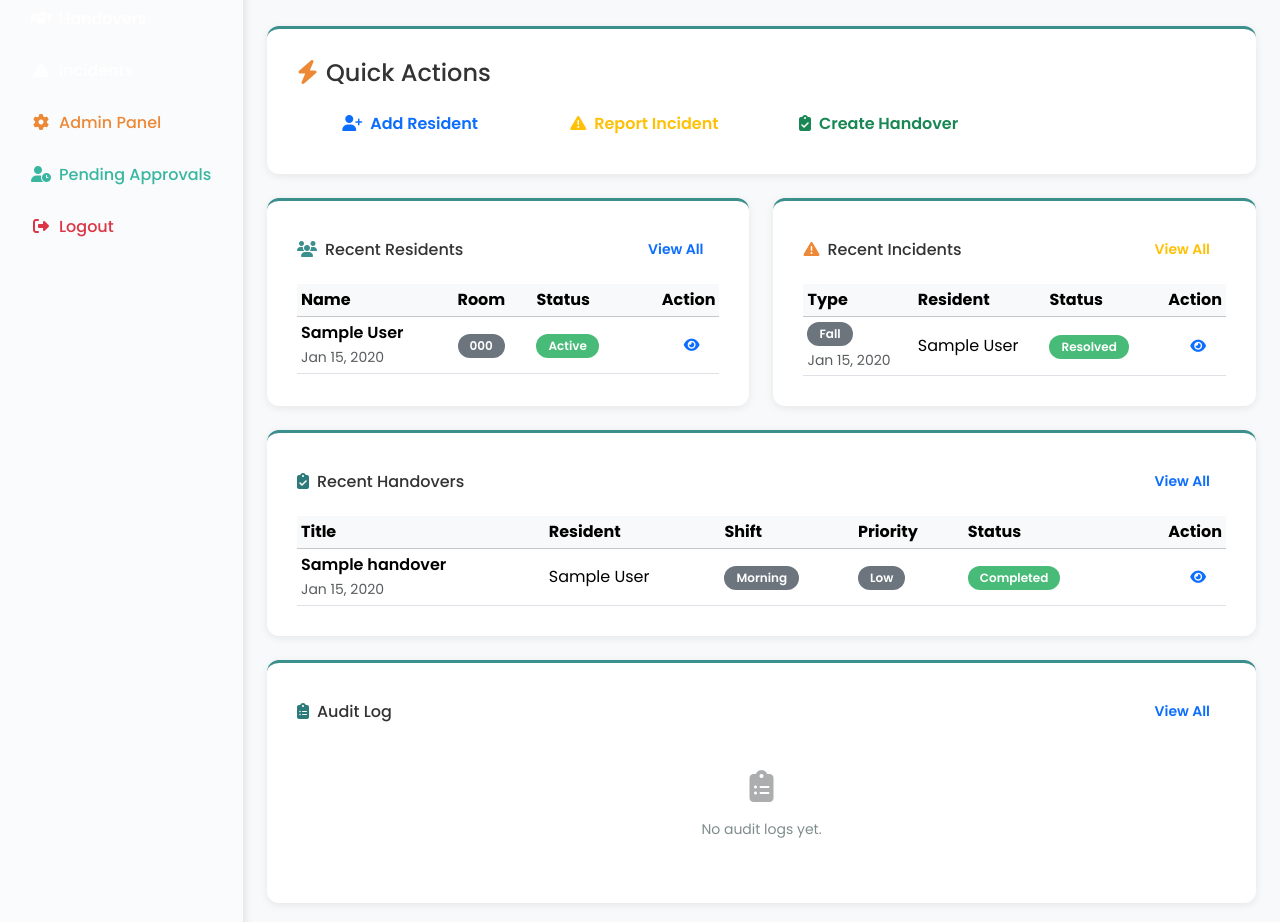
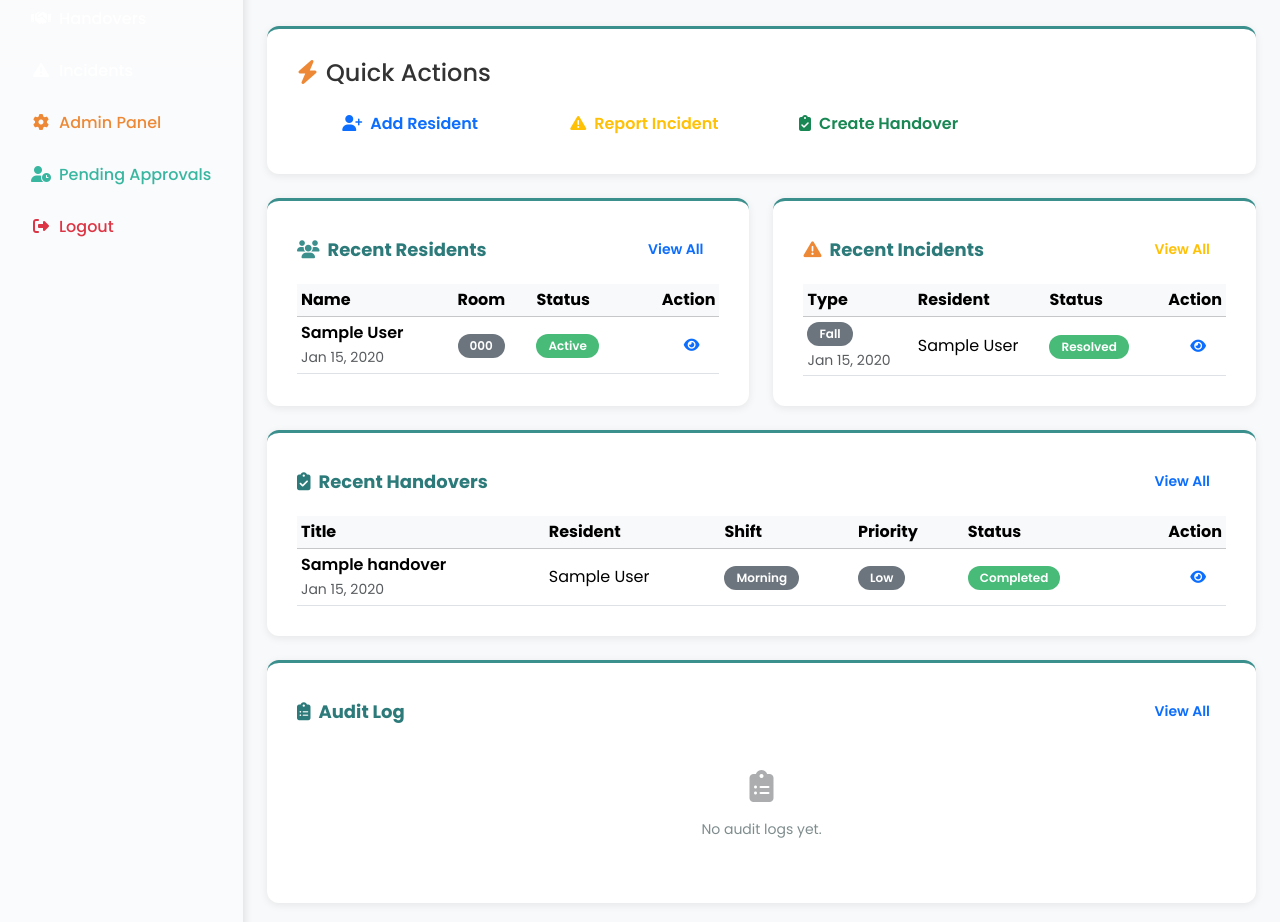
Before and after one commit to tolasedairo/carehome, a Django app: page / in a window 1280 px wide. Shown: the part 401-1323 px from the top of the page. Run offline with Django 5.2, Linux system fonts and the light colour scheme; a user stored in the database is signed in; tables that the repository leaves empty hold one stand-in row (values such as "Sample post"); data that the repository does not hold is empty.

Commit message:
Update canonical link format in login and signup pages; change headings from h6 to h5 in home dashboard

```diff
--- a/templates/account/login.html
+++ b/templates/account/login.html
@@ -9,7 +9,7 @@
 
     <meta name="description" content="Secure staff login for the CareHome management system.">
     <meta name="robots" content="noindex, nofollow">
-    <link rel="canonical" href="{{ request.build_absolute_uri|cut:request.get_full_path }}{{ request.path }}">
+    <link rel="canonical" href="{{ request.scheme }}://{{ request.get_host }}{{ request.path }}">
 
     <meta property="og:title" content="Login - CareHome Management System">
     <meta property="og:description" content="Secure staff login for the CareHome management system.">
--- a/templates/account/signup.html
+++ b/templates/account/signup.html
@@ -9,7 +9,7 @@
 
     <meta name="description" content="Create a CareHome staff account and request approval to access the system.">
     <meta name="robots" content="noindex, nofollow">
-    <link rel="canonical" href="{{ request.build_absolute_uri|cut:request.get_full_path }}{{ request.path }}">
+    <link rel="canonical" href="{{ request.scheme }}://{{ request.get_host }}{{ request.path }}">
 
     <meta property="og:title" content="Sign Up - CareHome Management System">
     <meta property="og:description" content="Create a CareHome staff account and request approval to access the system.">
--- a/templates/dashboard/home.html
+++ b/templates/dashboard/home.html
@@ -125,7 +125,7 @@
     <div class="col-lg-6 mb-4">
         <div class="feature-card">
             <div class="d-flex justify-content-between align-items-center mb-3">
-                <h6 class="mb-0"><i class="fas fa-users me-2 text-primary"></i>Recent Residents</h6>
+                <h5 class="mb-0"><i class="fas fa-users me-2 text-primary"></i>Recent Residents</h5>
                 <a href="{% url 'residents:list' %}" class="btn btn-sm btn-outline-primary">View All</a>
             </div>
 
@@ -185,7 +185,7 @@
     <div class="col-lg-6 mb-4">
         <div class="feature-card">
             <div class="d-flex justify-content-between align-items-center mb-3">
-                <h6 class="mb-0"><i class="fas fa-exclamation-triangle me-2 text-warning"></i>Recent Incidents</h6>
+                <h5 class="mb-0"><i class="fas fa-exclamation-triangle me-2 text-warning"></i>Recent Incidents</h5>
                 <a href="{% url 'incidents:list' %}" class="btn btn-sm btn-outline-warning">View All</a>
             </div>
 
@@ -243,7 +243,7 @@
     <div class="col-12">
         <div class="feature-card">
             <div class="d-flex justify-content-between align-items-center mb-3">
-                <h6 class="mb-0"><i class="fas fa-clipboard-check me-2 icon-teal"></i>Recent Handovers</h6>
+                <h5 class="mb-0"><i class="fas fa-clipboard-check me-2 icon-teal"></i>Recent Handovers</h5>
                 <a href="{% url 'handovers:list' %}" class="btn btn-sm btn-outline-primary">View All</a>
             </div>
 
@@ -318,7 +318,7 @@
     <div class="col-12">
         <div class="feature-card">
             <div class="d-flex justify-content-between align-items-center mb-3">
-                <h6 class="mb-0"><i class="fas fa-clipboard-list me-2 icon-teal"></i>Audit Log</h6>
+                <h5 class="mb-0"><i class="fas fa-clipboard-list me-2 icon-teal"></i>Audit Log</h5>
                 <a href="{% url 'audit:list' %}" class="btn btn-sm btn-outline-primary">View All</a>
             </div>
 
```
